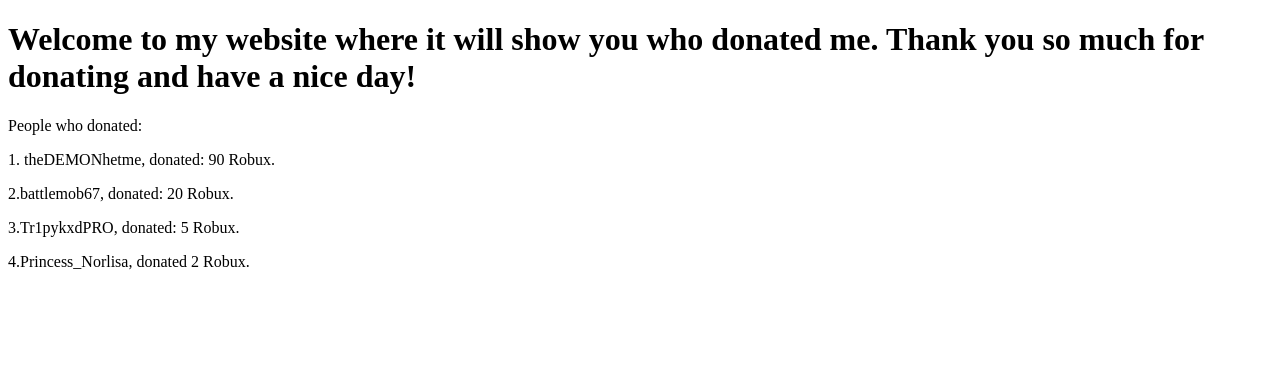
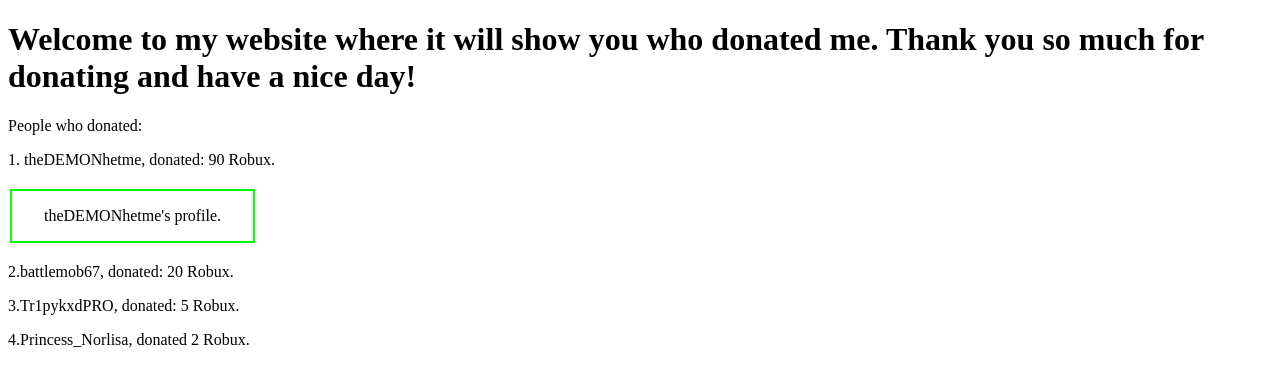
Before and after one commit to wadea-fr/thankyoufordonating, a plain HTML site: page index.html in a window 1280 px wide. Drawn offline with Linux system fonts and the light colour scheme.

Commit message:
Update index.html

```diff
--- a/index.html
+++ b/index.html
@@ -5,7 +5,8 @@
 <h1>Welcome to my website where it will show you who donated me. Thank you so much for donating and have a nice day!</h1>
 
 <p>People who donated:</p>
-<p>1. theDEMONhetme, donated: 90 Robux.</p>
+<p>1. theDEMONhetme, donated: 90 Robux. <nav class="w3-bar w3-black">
+  <a href="https://www.roblox.com/users/1965903565/profile" class="button button1">theDEMONhetme's profile.</a> </nav> </p>
 <p></p>
 <p>2.battlemob67, donated: 20 Robux.</p>
 <p></p>
@@ -14,5 +15,34 @@
 <p>4.Princess_Norlisa, donated 2 Robux.</p>
 
 
+
+<style>
+.button {
+    border: none;
+    color: white;
+    padding: 16px 32px;
+    text-align: center;
+    text-decoration: none;
+    display: inline-block;
+    font-size: 16px;
+    margin: 4px 2px;
+    transition-duration: 0.4s;
+    cursor: pointer;
+  }
+
+
+  .button1 {
+      background-color: white;
+      color: black;
+      border: 2px solid #04ff00;
+    }
+
+    .button1:hover {
+      background-color: #22ff00;
+      color: rgb(0, 0, 0);
+    }
+</style>
+
+
 </body>
 </html>
```
